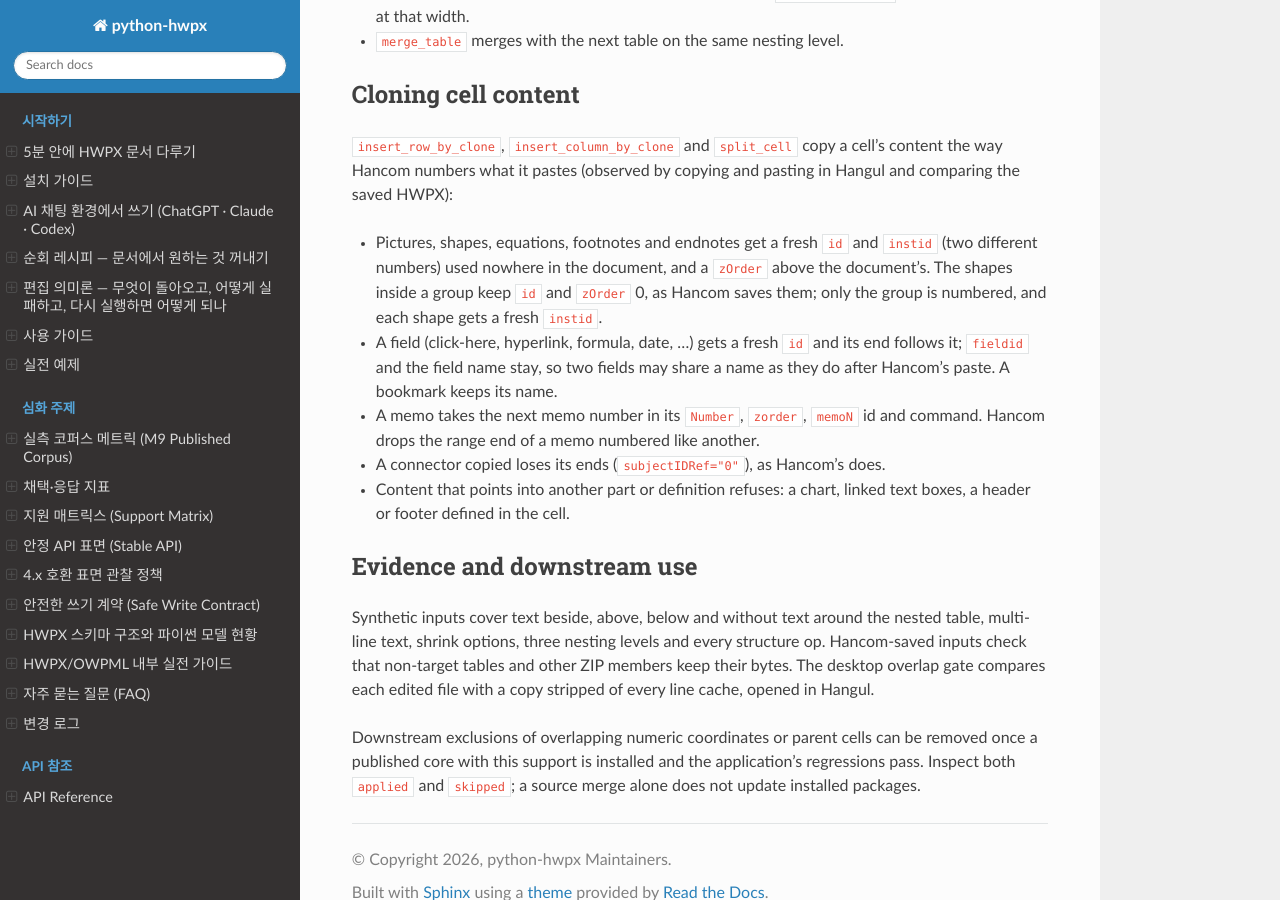
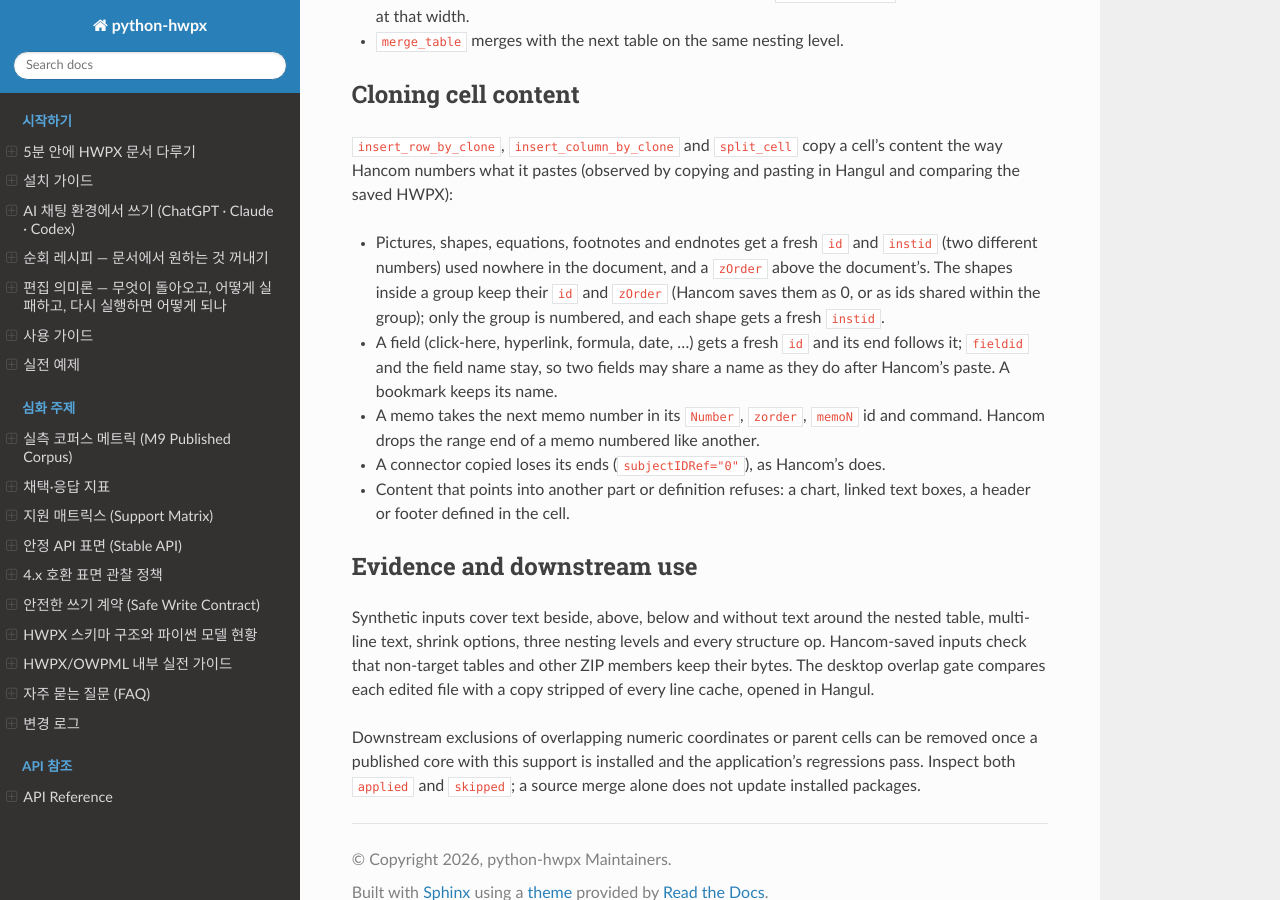
Before and after one commit to airmang/python-hwpx, a Sphinx documentation site: the page built from docs/nested-cell-fill-safety.md, in a window 1280 px wide and 900 px high, scrolled down 1141 px. Built offline with Sphinx 7.4.7 and the Read the Docs theme 3.1.0, drawn with Linux system fonts in a browser that asks for light colours.

Commit message:
fix(tables): keep the ids of shapes inside a copied group
Hancom saves the shapes of a group with zOrder 0 and ids of 0 or shared
within the group; only the group itself is numbered. Renumbering those
ids put one fresh number on several shapes. A copy now keeps them and
numbers only the group and each shape's instid.

Co-Authored-By: Claude Opus 5.5 <noreply@anthropic.com>

```diff
--- a/docs/nested-cell-fill-safety.md
+++ b/docs/nested-cell-fill-safety.md
@@ -55,9 +55,9 @@ in Hangul and comparing the saved HWPX):
 
 - Pictures, shapes, equations, footnotes and endnotes get a fresh `id` and
   `instid` (two different numbers) used nowhere in the document, and a `zOrder`
-  above the document's. The shapes inside a group keep `id` and `zOrder` 0, as
-  Hancom saves them; only the group is numbered, and each shape gets a fresh
-  `instid`.
+  above the document's. The shapes inside a group keep their `id` and `zOrder`
+  (Hancom saves them as 0, or as ids shared within the group); only the group is
+  numbered, and each shape gets a fresh `instid`.
 - A field (click-here, hyperlink, formula, date, ...) gets a fresh `id` and its
   end follows it; `fieldid` and the field name stay, so two fields may share a
   name as they do after Hancom's paste. A bookmark keeps its name.
```
Also changed, not shown: CHANGELOG.md (+2 -2 lines), 2 other files.
